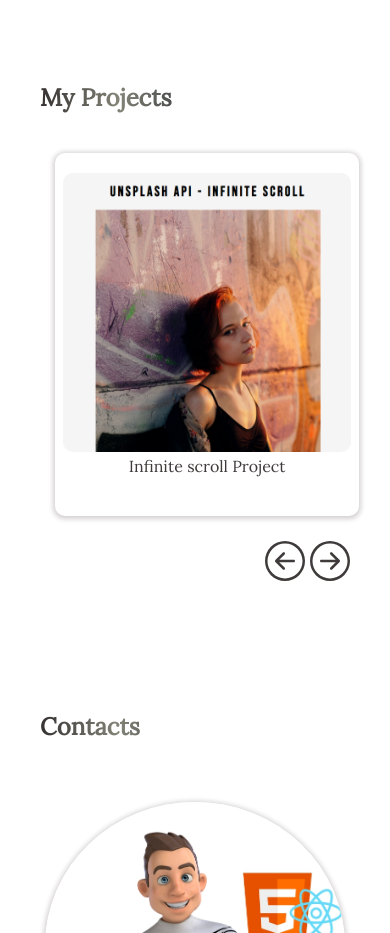
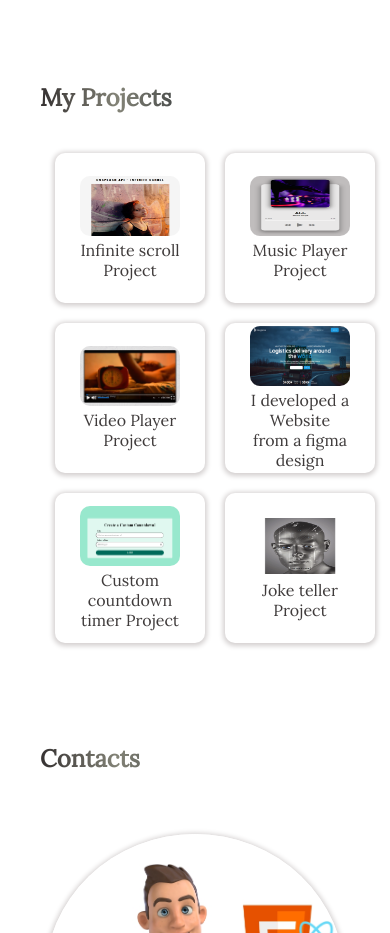
Before and after one commit to Manuelorji/Manuel-folio, a React (Create React App) app: page / in a window 390 px wide. Shown: the part 3560-4493 px from the top of the page. Built offline with nearby package versions, Linux system fonts and the light colour scheme.

Commit message:
made the projects slider responsive

```diff
--- a/src/Components/Card/Card.scss
+++ b/src/Components/Card/Card.scss
@@ -8,7 +8,7 @@
   align-items: center;
   gap: 15px;
   text-align: center;
-  padding: 20px;
+  padding: 30px;
   border-radius: 10px;
   box-shadow: 0px 1px 5px 2px rgb(212, 208, 208);
   cursor: pointer;
@@ -73,72 +73,17 @@
   }
 }
 
-@media screen and (min-width: 918px) and (max-width: 1132px) {
+@media screen and (max-width: 1200px) {
   .card {
-    width: 42vw;
+    width: 150px;
+    height: 150px;
+    display: flex;
+    justify-content: center;
+    align-items: center;
 
     img {
-      width: 40vw;
+      width: 100px;
+      height: 60px;
     }
   }
 }
-
-@media screen and (min-width: 765px) and (max-width: 917px) {
-  .card {
-    width: 40vw;
-
-    img {
-      width: 38vw;
-    }
-  }
-}
-
-@media screen and (min-width: 670px) and (max-width: 764px) {
-  .card {
-    width: 38vw;
-
-    img {
-      width: 36vw;
-    }
-  }
-}
-
-@media screen and (min-width: 618px) and (max-width: 669px) {
-  .card {
-    width: 37vw;
-
-    img {
-      width: 35vw;
-    }
-  }
-}
-
-@media screen and (min-width: 542px) and (max-width: 617px) {
-  .card {
-    width: 84vw;
-
-    img {
-      width: 82vw;
-    }
-  }
-}
-
-@media screen and (min-width: 482px) and (max-width: 541px) {
-  .card {
-    width: 81vw;
-
-    img {
-      width: 79vw;
-    }
-  }
-}
-
-@media screen and (max-width: 481px) {
-  .card {
-    width: 78vw;
-
-    img {
-      width: 74vw;
-    }
-  }
-}
--- a/src/Components/My Projects/MyProjects.scss
+++ b/src/Components/My Projects/MyProjects.scss
@@ -18,3 +18,9 @@
     -webkit-text-fill-color: transparent;
   }
 }
+
+@media screen and (max-width: 1200px) {
+  .my-projects {
+    height: fit-content;
+  }
+}
--- a/src/Components/Slider/Slider.scss
+++ b/src/Components/Slider/Slider.scss
@@ -16,3 +16,19 @@
     padding: 5px 0 0 0;
   }
 }
+
+@media screen and (max-width: 1200px) {
+  .slider {
+    .cards {
+      display: flex;
+      gap: 20px;
+      flex-wrap: wrap;
+      width: 100vw;
+      // flex-direction: column;
+    }
+
+    .cards-slider-btns {
+      display: none;
+    }
+  }
+}
```
